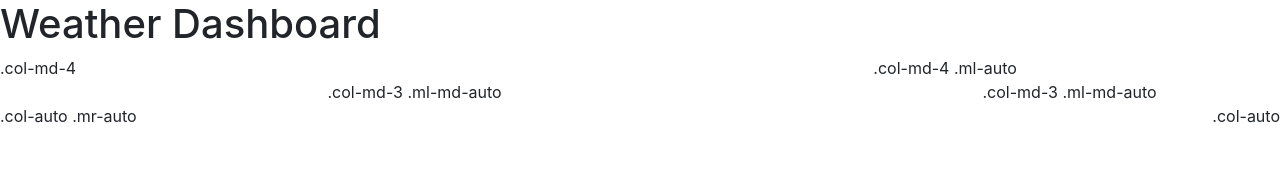
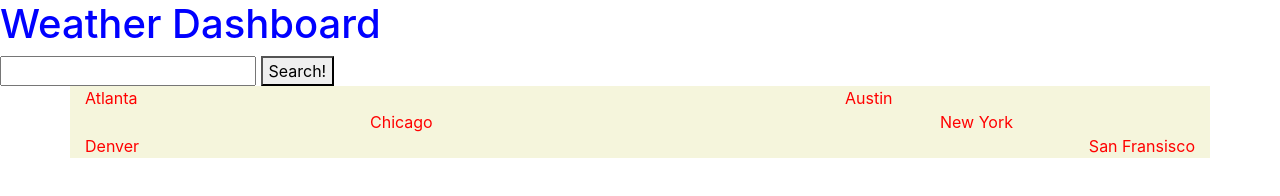
Before and after one commit to ryanjolley12/weather-dashboard, a plain HTML site: page index.html in a window 1280 px wide. Drawn offline with nearby package versions, Linux system fonts and the light colour scheme.

Commit message:
getWeather function first attempt

```diff
--- a/assets/js/script.js
+++ b/assets/js/script.js
@@ -1,6 +1,24 @@
+// 5-DAY --create a new feetch function for this but get it to run in getWeatheer
+//api.openweathermap.org/data/2.5/forecast?q={city name}&appid={API key}
 
-// CURRENT WEATHER
-api.openweathermap.org/data/2.5/weather?q={Atlanta}&appid= {e9b6e06235bbfccb7ce673e86f064221}
+function getWeather () {
+    var searchTerm = document.querySelector('#searchTerm').value;
 
-// 5-DAY
-api.openweathermap.org/data/2.5/forecast?q={city name}&appid={API key}
+    fetch ('api.openweathermap.org/data/2.5/weather?q=' + searchTerm + '&appid= {e9b6e06235bbfccb7ce673e86f064221}')
+        .then(function(response) {
+            return reesponse.json();
+        })
+
+        .then(function(response) {
+            console.log(response.data[0]);
+
+        var responseContainerEl = document.querySelector('#response-container');
+
+        responseContainerEl.innerHTML = '';
+
+        var weather = document.createElement('weather');
+        weather.setAttribute('src', response.data[0].images.fixed_height.url);
+
+        responseContainerEl.appendChild(weather);
+        })
+}
--- a/assets/styles.css
+++ b/assets/styles.css
@@ -0,0 +1,11 @@
+body {
+    color: red;
+}
+
+.hero {
+    color: blue;
+}
+
+.container {
+    background-color: beige;
+}
--- a/index.html
+++ b/index.html
@@ -9,25 +9,38 @@
       rel="stylesheet"
       href="https://stackpath.bootstrapcdn.com/bootstrap/4.3.1/css/bootstrap.min.css"
     />
+
+
+    <link rel="stylesheet"
+    href="assets/styles.css" />
 </head>
 <body>
 
-    <div class = hero>
+    <div class = "hero">
         <h1>Weather Dashboard</h1>
+        <input type="text" id="searchTerm" value="" />
+        <button onclick="myFunction()">Search!</button>
+        <div id="response-container"></div>
+
     </div>
 
+    <div class="container">
+
+
     <div class="row">
-        <div class="col-md-4">.col-md-4</div>
-        <div class="col-md-4 ml-auto">.col-md-4 .ml-auto</div>
+        <div class="col-md-4">Atlanta</div>
+        <div class="col-md-4 ml-auto">Austin</div>
       </div>
       <div class="row">
-        <div class="col-md-3 ml-md-auto">.col-md-3 .ml-md-auto</div>
-        <div class="col-md-3 ml-md-auto">.col-md-3 .ml-md-auto</div>
+        <div class="col-md-3 ml-md-auto">Chicago</div>
+        <div class="col-md-3 ml-md-auto">New York</div>
       </div>
       <div class="row">
-        <div class="col-auto mr-auto">.col-auto .mr-auto</div>
-        <div class="col-auto">.col-auto</div>
-      </div>
+        <div class="col-auto mr-auto">Denver</div>
+        <div class="col-auto">San Fransisco</div>
+    </div>
+
+    </div>
 
     <script src="assets/js/script.js"></script>
 </body>
```
